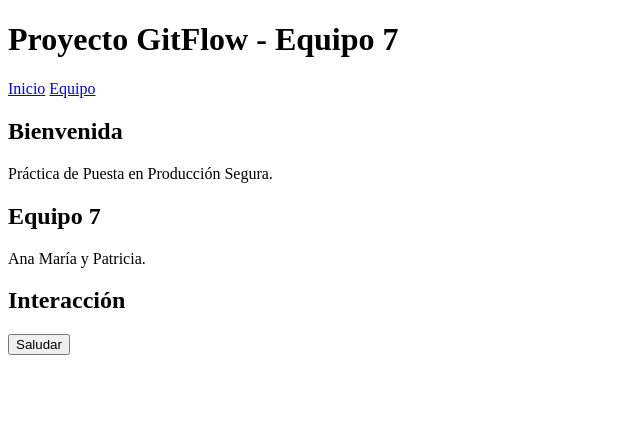
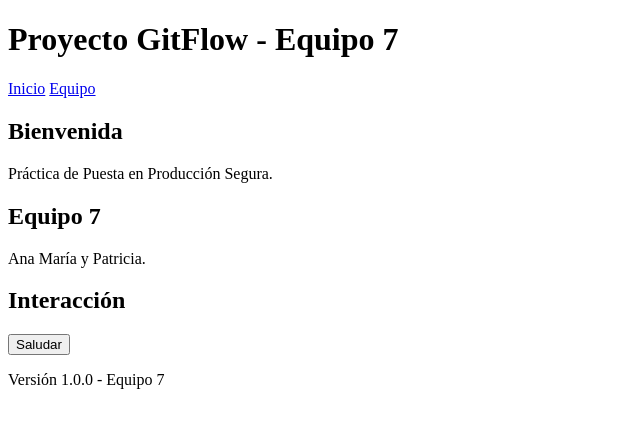
Before and after one commit to Bolenita/web-gitflow-equipo7, a plain HTML site: page index.html in a window 1280 px wide. Shown: the whole page, without its empty margins (0-640 px from the left). Drawn offline with Linux system fonts and the light colour scheme.

Commit message:
Preparar version 1.0.0

```diff
--- a/index.html
+++ b/index.html
@@ -4,6 +4,7 @@
     <meta charset="UTF-8">
     <title>Web GitFlow - Equipo 7</title>
 </head>
+
 <body>
     <h1>Proyecto GitFlow - Equipo 7</h1>
 
@@ -34,6 +35,9 @@
                 .textContent = "¡Bienvenidos al Equipo 7!";
         });
 </script>
+<footer>
+    <p>Versión 1.0.0 - Equipo 7</p>
+</footer>
 
 </body>
 </html>
```
